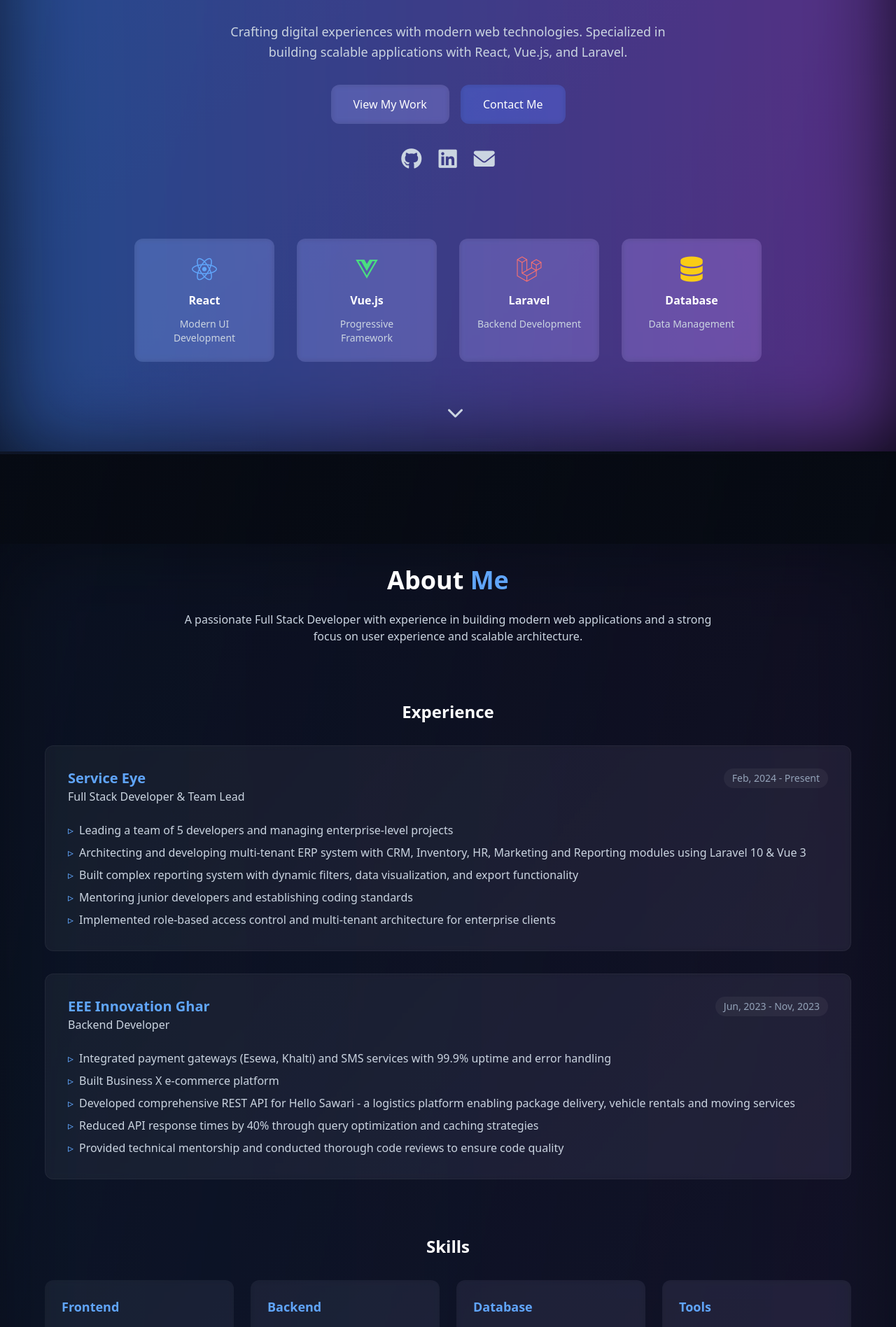
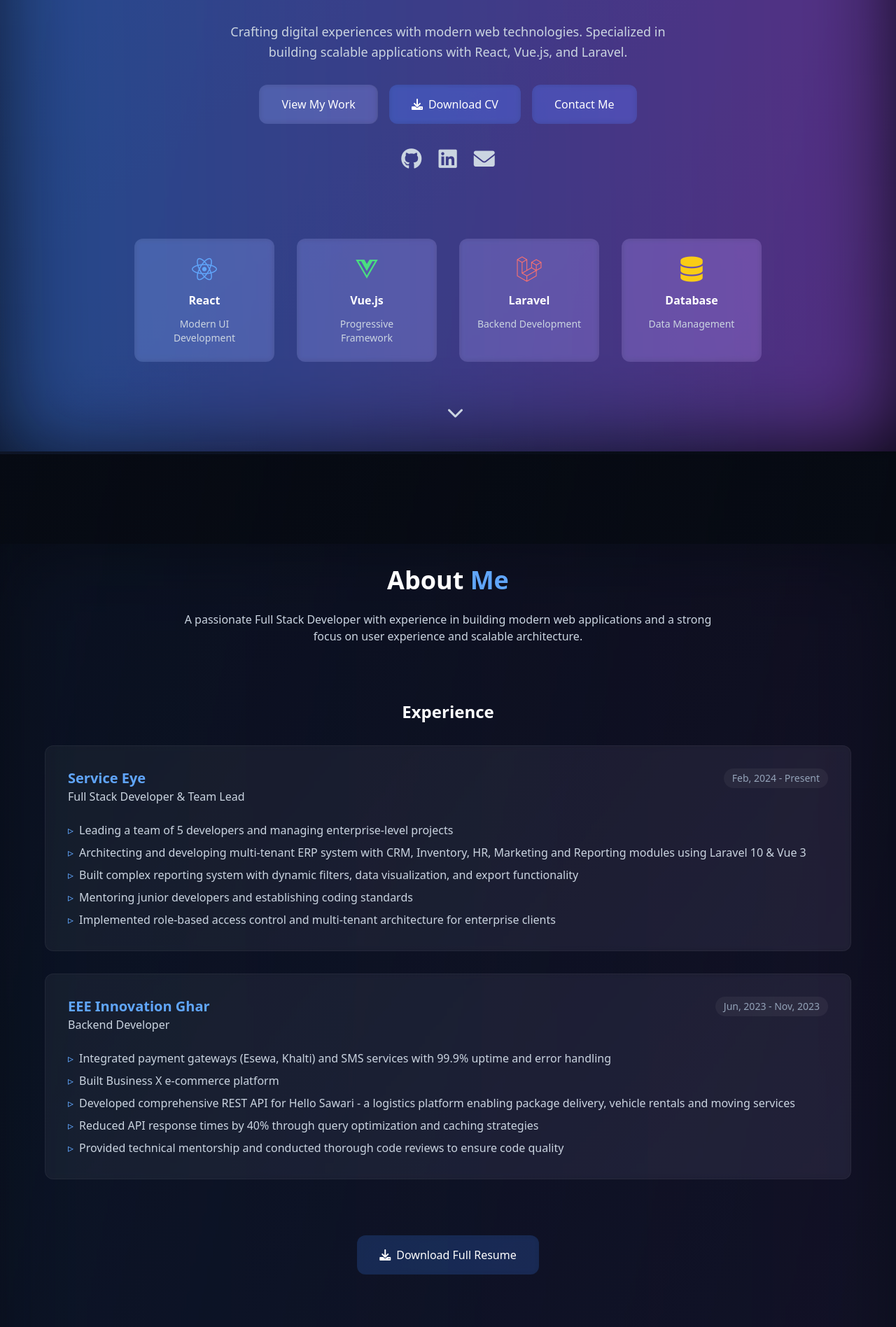
Before and after one commit to Wadangkaa/portfolio, a React (Create React App) app: page / in a window 1280 px wide. Shown: the part 343-2239 px from the top of the page at 70% size. Built offline with nearby package versions, Linux system fonts and the light colour scheme; no server answers.

Commit message:
Add CV download links to About, Home, and Navbar components

```diff
--- a/src/components/About.jsx
+++ b/src/components/About.jsx
@@ -104,6 +104,18 @@ const About = () => {
 						</div>
 					</div>
 
+					{/* CV Download */}
+					<div className="text-center mb-20">
+						<a
+							href="/cv.md"
+							download="David_Chamling_Rai_CV.md"
+							className="inline-flex items-center gap-2 px-8 py-4 bg-blue-500/20 rounded-xl backdrop-blur-sm hover:bg-blue-500/30 transition-all duration-300"
+						>
+							<i className="fas fa-download"></i>
+							Download Full Resume
+						</a>
+					</div>
+
 					{/* Skills Section */}
 					<div>
 						<h3 className='text-2xl font-semibold mb-8 text-center'>Skills</h3>
--- a/src/components/Home.jsx
+++ b/src/components/Home.jsx
@@ -59,6 +59,17 @@ const Home = () => {
 								<div className='absolute inset-0 opacity-0 group-hover:opacity-100 transition-opacity duration-300 rounded-xl bg-[radial-gradient(circle_at_var(--mouse-x)_var(--mouse-y),rgba(255,255,255,0.15),transparent_50%)]'></div>
 								<span className='relative'>View My Work</span>
 							</button>
+							<a
+								href="/cv.md"
+								download="David_Chamling_Rai_CV.md"
+								className='animate-card group relative px-8 py-4 bg-blue-500/20 rounded-xl backdrop-blur-sm hover:bg-blue-500/30 transition-all duration-300'
+							>
+								<div className='absolute inset-0 opacity-0 group-hover:opacity-100 transition-opacity duration-300 rounded-xl bg-[radial-gradient(circle_at_var(--mouse-x)_var(--mouse-y),rgba(255,255,255,0.15),transparent_50%)]'></div>
+								<span className='relative flex items-center gap-2'>
+									<i className="fas fa-download"></i>
+									Download CV
+								</span>
+							</a>
 							<button
 								onClick={() => scrollToSection('contact')}
 								className='animate-card group relative px-8 py-4 bg-blue-500/20 rounded-xl backdrop-blur-sm hover:bg-blue-500/30 transition-all duration-300'>
--- a/src/components/Navbar.jsx
+++ b/src/components/Navbar.jsx
@@ -61,7 +61,7 @@ const Navbar = () => {
 					</button>
 
 					{/* Desktop Menu */}
-					<div className='hidden md:flex space-x-8'>
+					<div className='hidden md:flex space-x-8 items-center'>
 						{navItems.map((item) => (
 							<button
 								key={item.id}
@@ -114,6 +114,14 @@ const Navbar = () => {
 									)}
 								</button>
 							))}
+							<a
+								href="/cv.md"
+								download="David_Chamling_Rai_CV.md"
+								className="px-2 py-2 text-left text-slate-300 hover:text-white hover:bg-white/5 rounded-lg flex items-center gap-2"
+							>
+								<i className="fas fa-download"></i>
+								<span>Download CV</span>
+							</a>
 						</div>
 					</div>
 				</div>
```
